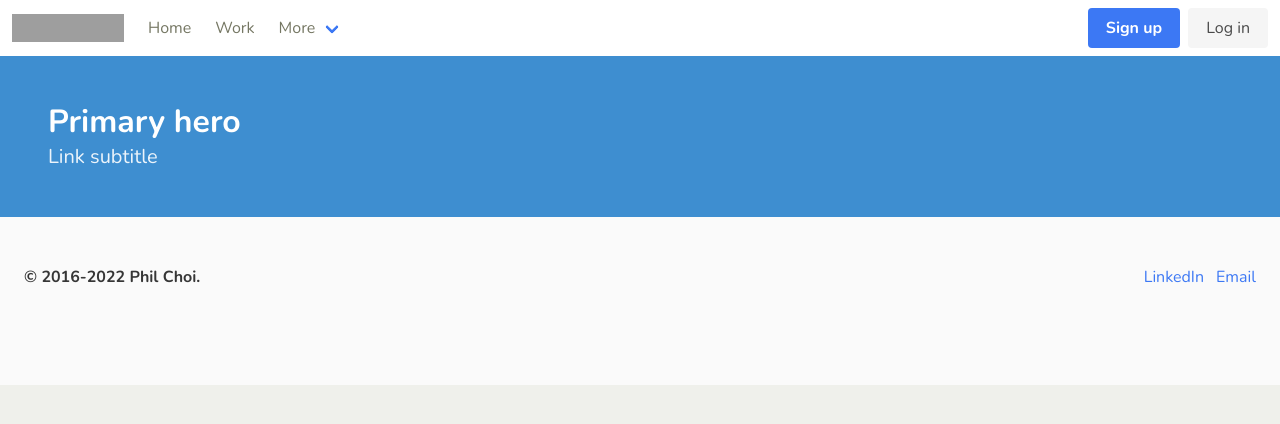
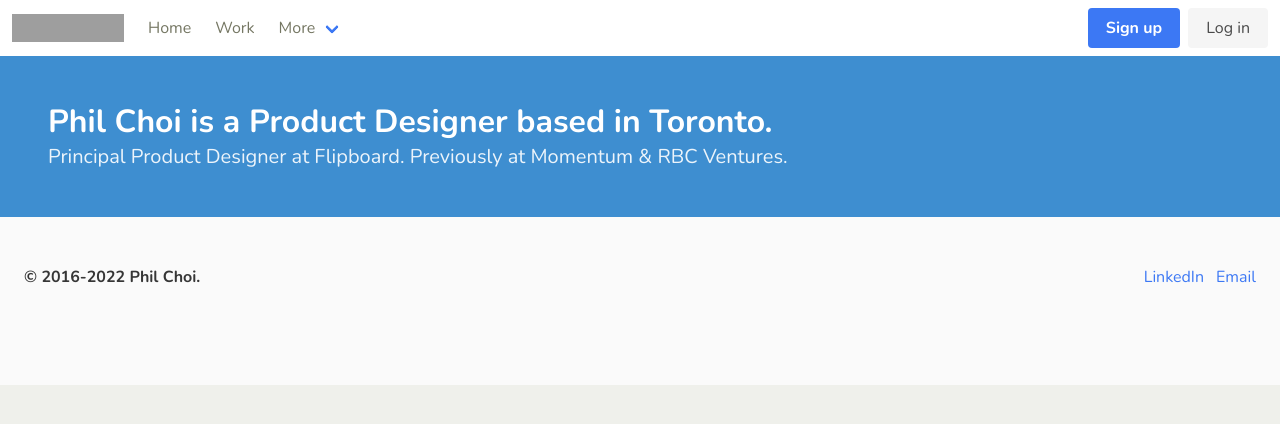
Before and after one commit to pchae/nuxt3-app, a Nuxt app: page / in a window 1280 px wide. Shown: the top 424 px of the page. Built offline with nearby package versions, Linux system fonts and the light colour scheme; grey boxes are pictures that could not be loaded.

Commit message:
update hero text

```diff
--- a/components/Hero.vue
+++ b/components/Hero.vue
@@ -1,16 +1,18 @@
 <template>
   <section class="hero is-info">
     <div class="hero-body">
-      <p class="title">
-        Primary hero
-      </p>
-      <p class="subtitle">
-        Link subtitle
-      </p>
+      <h1 class="title">
+        Phil Choi is a Product Designer based in Toronto.
+      </h1>
+      <h2 class="subtitle">
+        Principal Product Designer at <a href="https://flipboard.com/">Flipboard</a>. Previously at <a href="https://momentumdesignlab.com">Momentum</a> & RBC Ventures.
+      </h2>
     </div>
   </section>
 </template>
 
-<script setup></script>
+<script setup>
+</script>
 
-<style></style>
+<style>
+</style>
```
